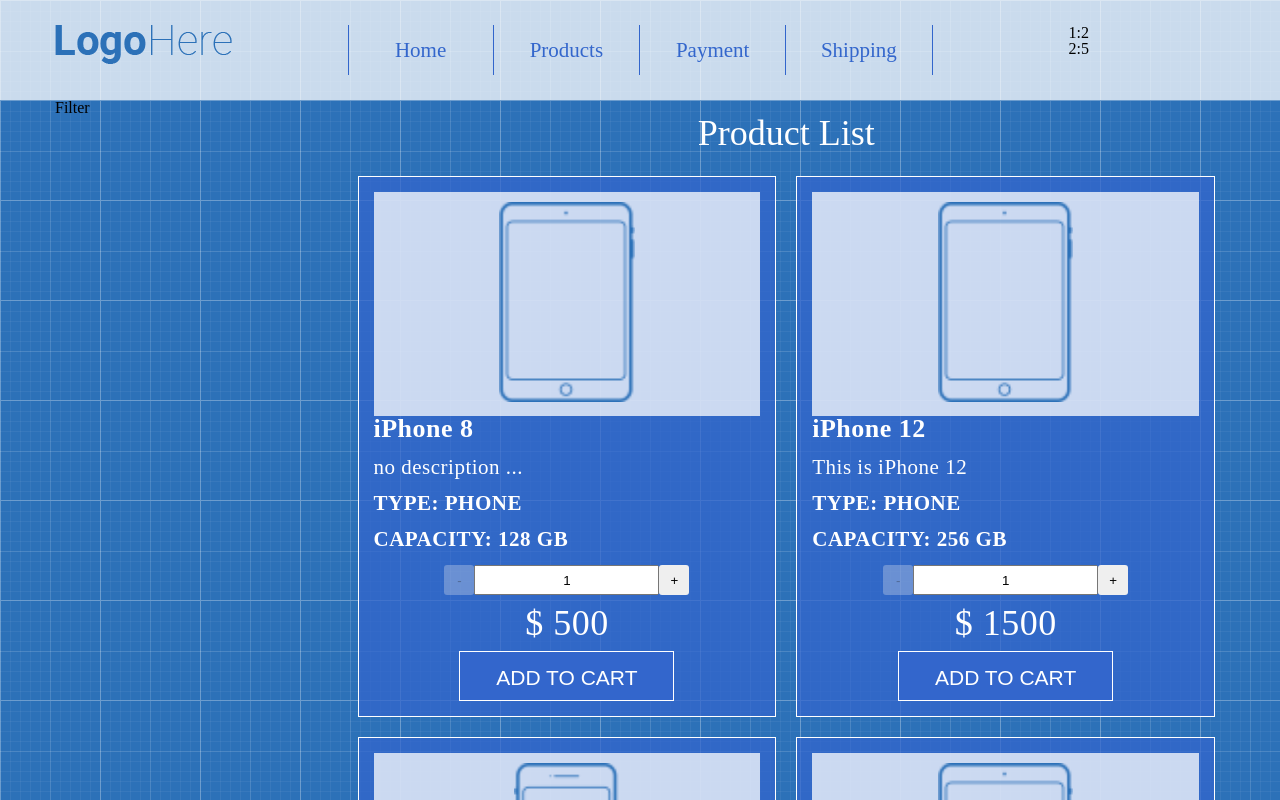
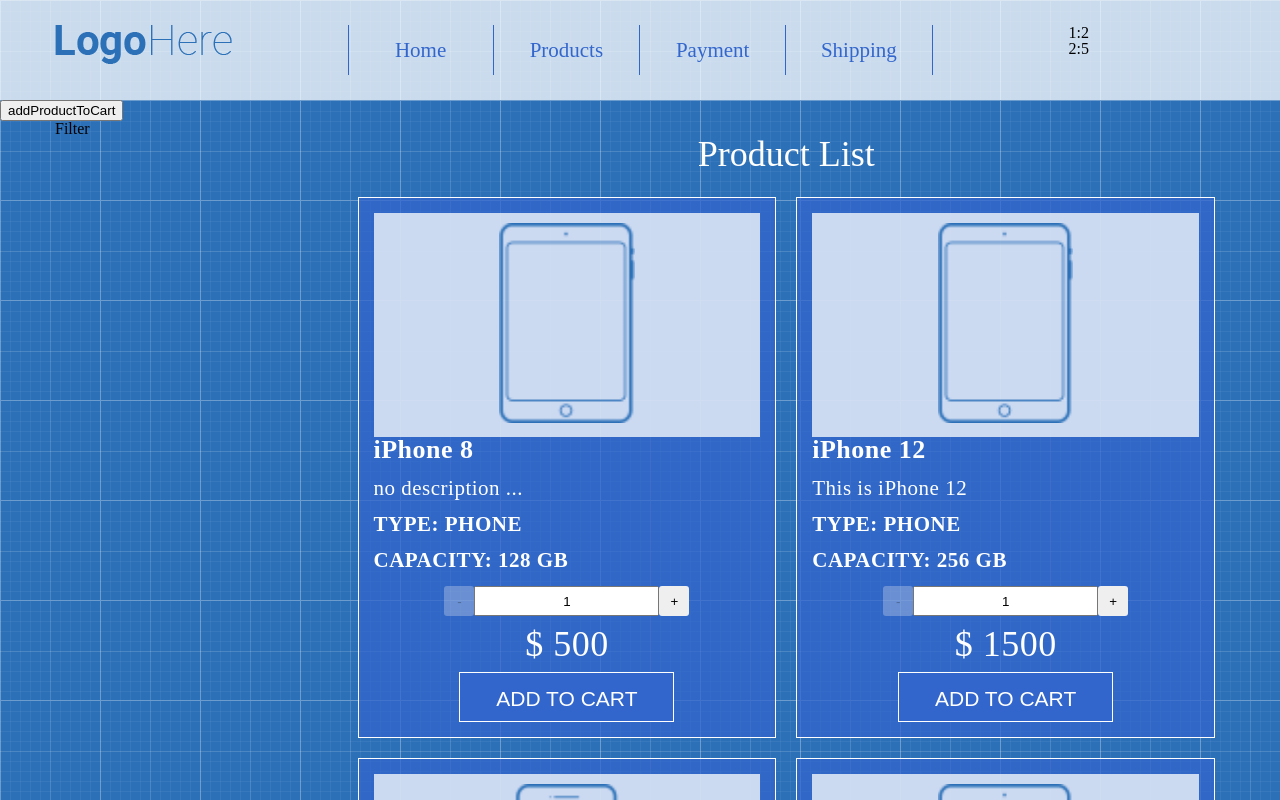
Before and after one commit to MXML11LN/Demo-shop-react, a React (Create React App) app: page / in a window 1280 px wide. Shown: the top 800 px of the page. Built offline with nearby package versions, Linux system fonts and the light colour scheme.

Commit message:
add method AddProductToCart in App

```diff
--- a/src/App/App.js
+++ b/src/App/App.js
@@ -15,15 +15,13 @@
         }
     }
 
-    addProductToCart = (count,price) => {
+    addProductToCart = (id,count) => {
         this.setState((prevState) =>({
-            cartData:{
-            count:prevState.cartData.count + count,
-            price:prevState.cartData.price + (price * count),
+            productsInCart:{
+                [id]:prevState.productsInCart[id] + count
             }
         }))
     }
-
     render(){
         return(
             <>
@@ -31,6 +29,9 @@
                     cartData={this.state.cartData}
                     productsInCart={this.state.productsInCart}
                 />
+                <button
+                onClick={() => this.addProductToCart(2,5 )}
+                >addProductToCart</button>
                 <Main
                     addProductToCart={this.addProductToCart}
                 />
--- a/src/App/Header/Cart/Cart.js
+++ b/src/App/Header/Cart/Cart.js
@@ -11,7 +11,7 @@
         <div className="cart text-center">
 		    {
                 keys(productsInCart).map(id=>(
-                   <div>{id}:{productsInCart[id]}</div>
+                   <div key={id}>{id}:{productsInCart[id]}</div>
                 ))
             }
         </div>
```
